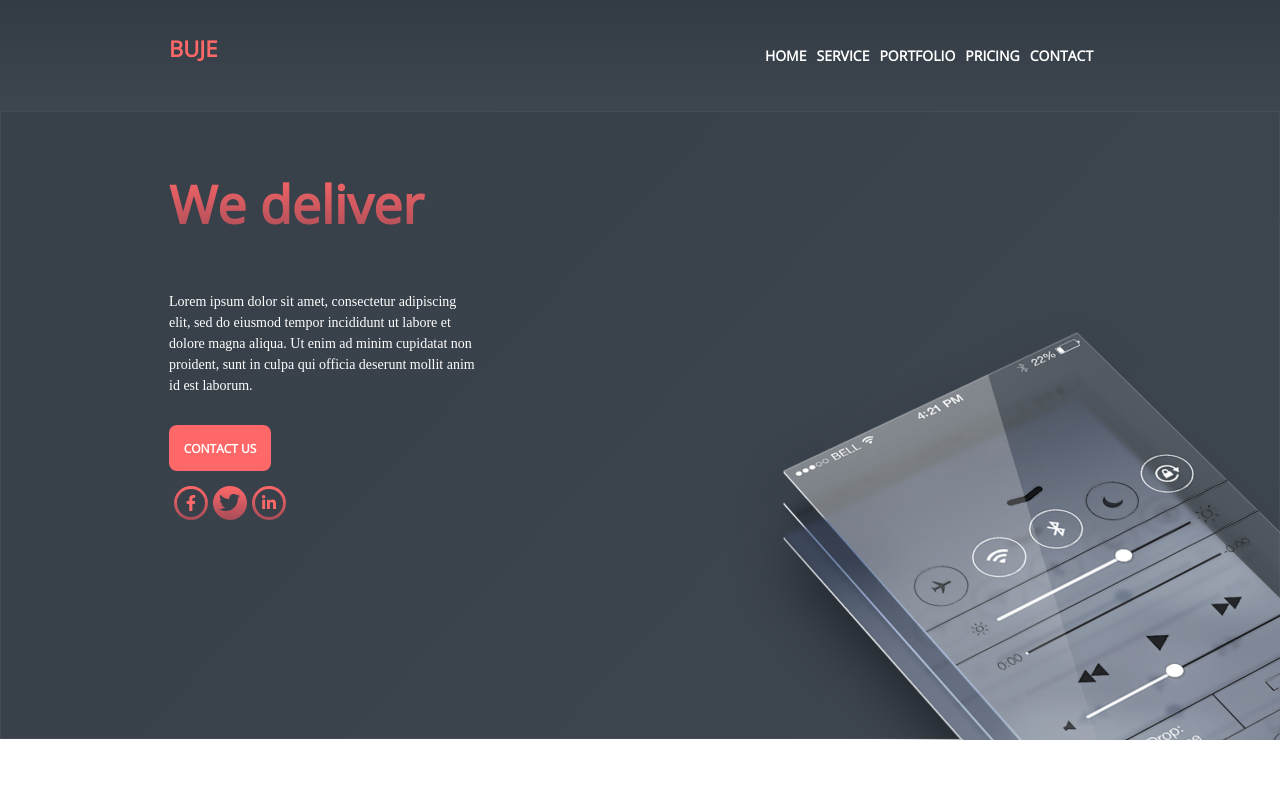
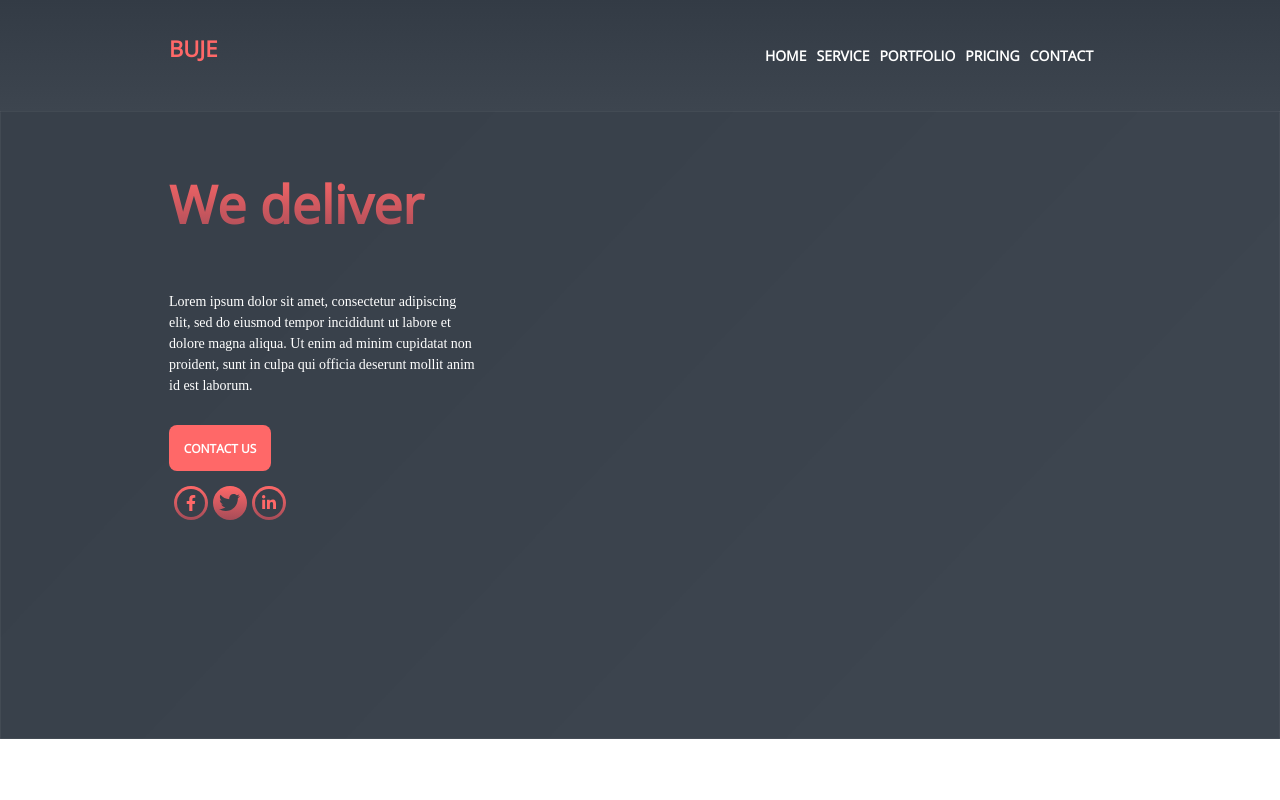
Before and after one commit to PiotrWolski1000/react-pixel-perfect-website, a React (Create React App) app: page / in a window 1280 px wide. Shown: the top 800 px of the page. Built offline with nearby package versions, Linux system fonts and the light colour scheme.

Commit message:
test netlify

```diff
--- a/src/components/Main/index.js
+++ b/src/components/Main/index.js
@@ -21,12 +21,12 @@ const index = () => {
                     width="100%"
                     height="100%"
                 />
-                <img
+                {/* <img
                     className="mainSection__phone"
                     src={phone.small}
                     srcSet={`${phone.small} 300w, ${phone.medium} 768w, ${phone.large} 1280w`}
                     alt={phone.alt}
-                />
+                />  */}
                 <div className="mainSection__container">
                     <h3>We deliver</h3>
                     <p>
--- a/src/css/main.scss
+++ b/src/css/main.scss
@@ -15,6 +15,11 @@
         display: none;
     }
 }
+
+.mainSection__background {
+    background-image: url(/images/main/phone/small.png);
+}
+
 
 h3 {
     max-width: 312px;
@@ -74,5 +79,5 @@ h3 {
     width: 100%;
     height: 100%;
     max-height: 628px;
-    position: absolute;
+    // position: absolute;
 }
```
